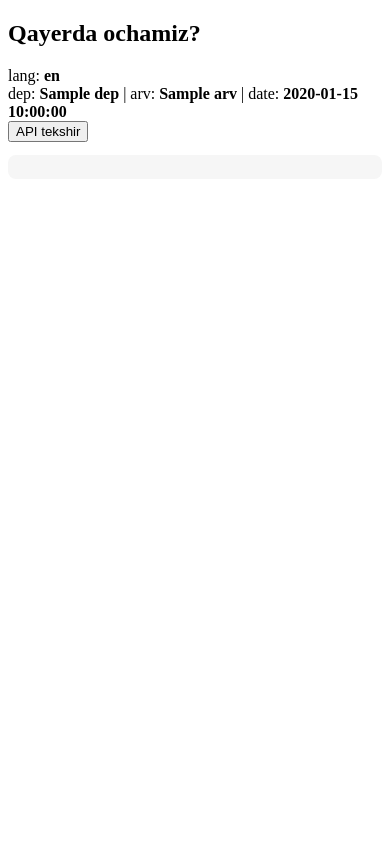
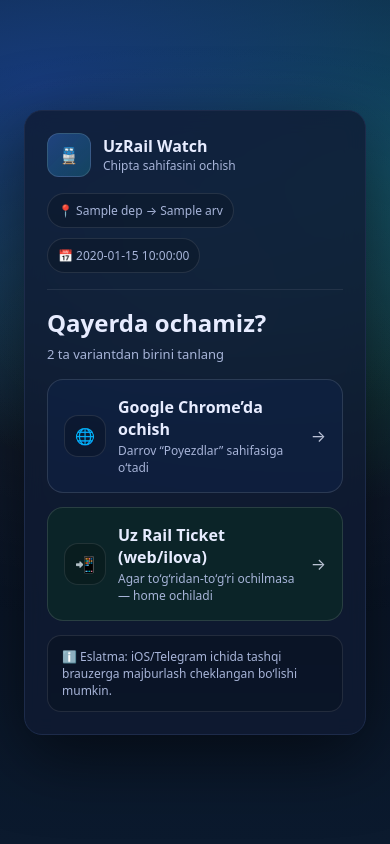
Before and after one commit to mamanazarovbehruz/uzrail-landing, a Flask app: template templates/go.html in a window 390 px wide. Run offline with Flask 3, Linux system fonts and the light colour scheme; the template is opened without the code that fills it: most values are stand-ins (such as "Sample title", 1, 10 or a date in 2020).

Commit message:
nsfjvbsdzdv

```diff
--- a/app.py
+++ b/app.py
@@ -1,121 +1,44 @@
-import urllib.parse
-import re
-import requests
-from flask import Flask, request, jsonify
+from flask import Flask, render_template, request
 
 app = Flask(__name__)
 
 ETICKET_BASE = "https://eticket.railway.uz"
-ETICKET_API  = f"{ETICKET_BASE}/api/v3/handbook/trains/list"
 
-def _cookie_xsrf(sess: requests.Session) -> str | None:
-    token = sess.cookies.get("XSRF-TOKEN")
-    return urllib.parse.unquote(token) if token else None
+@app.get("/")
+def home():
+    return "OK"
 
-def _html_csrf_token(html: str) -> str | None:
-    # <meta name="csrf-token" content="...">
-    m = re.search(r'name="csrf-token"\s+content="([^"]+)"', html or "", re.I)
-    return m.group(1).strip() if m else None
-
-def _prime_csrf(sess: requests.Session, lang: str) -> tuple[str | None, dict]:
-    """
-    CSRF olishga urinadi:
-    1) /sanctum/csrf-cookie
-    2) /{lang}/home HTML meta
-    """
-    debug = {"csrf_from": None, "home_status": None, "csrf_status": None}
-
-    # 1) Sanctum usuli
-    try:
-        csrf_url = f"{ETICKET_BASE}/sanctum/csrf-cookie"
-        r_csrf = sess.get(csrf_url, timeout=20, headers={
-            "User-Agent": "Mozilla/5.0",
-            "Accept": "text/html,application/xhtml+xml,application/xml;q=0.9,*/*;q=0.8",
-            "Referer": f"{ETICKET_BASE}/{lang}/home",
-        })
-        debug["csrf_status"] = r_csrf.status_code
-        xsrf = _cookie_xsrf(sess)
-        if xsrf:
-            debug["csrf_from"] = "cookie:/sanctum/csrf-cookie"
-            return xsrf, debug
-    except Exception:
-        pass
-
-    # 2) Home HTML’dan meta token olish
-    home_url = f"{ETICKET_BASE}/{lang}/home"
-    r0 = sess.get(home_url, timeout=20, headers={
-        "User-Agent": "Mozilla/5.0",
-        "Accept": "text/html,application/xhtml+xml,application/xml;q=0.9,*/*;q=0.8",
-        "Accept-Language": "uz,en;q=0.9,ru;q=0.8",
-    })
-    debug["home_status"] = r0.status_code
-
-    xsrf = _cookie_xsrf(sess)
-    if xsrf:
-        debug["csrf_from"] = "cookie:/home"
-        return xsrf, debug
-
-    meta = _html_csrf_token(r0.text or "")
-    if meta:
-        # ba’zi backendlar meta tokenni X-CSRF-TOKEN sifatida qabul qiladi
-        debug["csrf_from"] = "meta:/home"
-        return meta, debug
-
-    return None, debug
-
-
-@app.post("/api/trains")
-def api_trains():
-    data = request.get_json(force=True) or {}
-    dep  = str(data.get("dep", "")).strip()
-    arv  = str(data.get("arv", "")).strip()
-    date = str(data.get("date", "")).strip()
-    lang = (str(data.get("lang", "uz")).strip().lower() or "uz")
+@app.get("/go")
+def go_page():
+    lang = (request.args.get("lang", "uz") or "uz").lower()
     if lang not in ("uz", "ru", "en"):
         lang = "uz"
 
-    payload = {
-        "directions": {
-            "forward": {
-                "date": date,
-                "depStationCode": dep,
-                "arvStationCode": arv
-            }
-        }
-    }
+    dep = (request.args.get("dep", "") or "").strip()
+    arv = (request.args.get("arv", "") or "").strip()
+    date = (request.args.get("date", "") or "").strip()
 
-    try:
-        sess = requests.Session()
+    # ✅ 1) Eticket trains-page (siz xohlagan sahifa)
+    # Eslatma: query param’larni sayt ishlatsa — to‘g‘ridan-to‘g‘ri to‘ldirib ochadi,
+    # ishlatmasa ham baribir trains-page ochiladi.
+    eticket_trains = (
+        f"{ETICKET_BASE}/{lang}/pages/trains-page"
+        f"?date={date}&depStationCode={dep}&arvStationCode={arv}"
+    )
 
-        token, dbg = _prime_csrf(sess, lang)
+    # ✅ 2) Oddiy home (fallback)
+    eticket_home = f"{ETICKET_BASE}/{lang}/home"
 
-        headers = {
-            "User-Agent": "Mozilla/5.0",
-            "Accept": "application/json, text/plain, */*",
-            "Content-Type": "application/json;charset=UTF-8",
-            "X-Requested-With": "XMLHttpRequest",
-            "Origin": ETICKET_BASE,
-            "Referer": f"{ETICKET_BASE}/{lang}/home",
-        }
+    return render_template(
+        "go.html",
+        lang=lang,
+        dep=dep,
+        arv=arv,
+        date=date,
+        eticket_trains=eticket_trains,
+        eticket_home=eticket_home,
+    )
 
-        # 2 xil token headerni ham berib ko‘ramiz (qaysi biri kerak bo‘lsa ishlaydi)
-        if token:
-            headers["X-XSRF-TOKEN"] = token
-            headers["X-CSRF-TOKEN"] = token
-
-        r = sess.post(ETICKET_API, json=payload, headers=headers, timeout=25)
-
-        if r.status_code >= 400:
-            return jsonify({
-                "ok": False,
-                "status": r.status_code,
-                "csrf_debug": dbg,
-                "has_token": bool(token),
-                "set_cookies": {k: v for k, v in sess.cookies.get_dict().items()},
-                "body": (r.text or "")[:500]
-            }), 502
-
-        return jsonify(r.json())
-
-    except Exception as e:
-        return jsonify({"ok": False, "error": str(e)}), 502
+if __name__ == "__main__":
+    # Lokal test
+    app.run(host="0.0.0.0", port=8080)
--- a/static/css/style.css
+++ b/static/css/style.css
@@ -1,151 +1,130 @@
 :root{
-    --bg1:#070B16;
-    --bg2:#0B1220;
-    --card:#0F1B33cc;
-    --text:#EAF0FF;
-    --muted:#A9B6D3;
-    --stroke:#ffffff18;
-    --shadow: 0 20px 60px rgba(0,0,0,.55);
-    --r:18px;
+  --bg1:#070b18;
+  --bg2:#0b1a2e;
+  --card:#0f1b33cc;
+  --stroke:#1d2b4a;
+  --text:#e7ecff;
+  --muted:#a7b4d8;
+  --btn:#0f2447;
+  --btn2:#0f2a1b;
+  --shadow: 0 20px 70px rgba(0,0,0,.55);
 }
 
-  *{ box-sizing:border-box; }
-  html,body{ height:100%; }
-
+*{box-sizing:border-box}
 body{
   margin:0;
-    font-family: ui-sans-serif, system-ui, -apple-system, "Segoe UI", Roboto, Arial;
+  font-family: system-ui, -apple-system, Segoe UI, Roboto, Arial, sans-serif;
   color:var(--text);
-    background:
-      radial-gradient(900px 500px at 15% 10%, #2b5cff33 0%, transparent 55%),
-      radial-gradient(700px 420px at 85% 15%, #00d4ff22 0%, transparent 60%),
-      radial-gradient(900px 520px at 50% 100%, #7c3aed22 0%, transparent 60%),
+  background: radial-gradient(1200px 600px at 10% 10%, #173a7a 0%, transparent 60%),
+              radial-gradient(1200px 600px at 90% 20%, #0a5b4b 0%, transparent 55%),
               linear-gradient(180deg, var(--bg1), var(--bg2));
+  min-height:100vh;
+}
+
+.bg{
+  position:fixed; inset:0;
+  background: radial-gradient(900px 500px at 50% 40%, rgba(255,255,255,.06), transparent 60%);
+  pointer-events:none;
+}
+
+.wrap{
+  min-height:100vh;
   display:flex;
   align-items:center;
   justify-content:center;
-    padding:22px;
+  padding:24px;
 }
 
-  .wrap{ width:min(760px, 96vw); }
-
 .card{
+  width:min(920px, 100%);
   background:var(--card);
   border:1px solid var(--stroke);
-    backdrop-filter: blur(14px);
-    border-radius:var(--r);
-    box-shadow:var(--shadow);
-    overflow:hidden;
+  border-radius:18px;
+  box-shadow: var(--shadow);
+  padding:22px;
+  backdrop-filter: blur(10px);
 }
 
 .top{
-    padding:18px;
-    border-bottom:1px solid var(--stroke);
   display:flex;
-    gap:14px;
+  gap:16px;
   align-items:center;
   justify-content:space-between;
-    flex-wrap:wrap;
+  padding-bottom:16px;
+  border-bottom:1px solid rgba(255,255,255,.08);
+  margin-bottom:16px;
 }
 
-  .brand{ display:flex; gap:12px; align-items:center; }
+.brand{display:flex; gap:12px; align-items:center;}
 .logo{
-    width:40px; height:40px;
+  width:44px; height:44px;
   border-radius:12px;
-    display:flex; align-items:center; justify-content:center;
-    background:linear-gradient(135deg, #2b5cff, #00d4ff);
-    box-shadow:0 10px 30px rgba(43,92,255,.35);
+  display:grid; place-items:center;
+  background: linear-gradient(135deg, rgba(59,130,246,.35), rgba(34,211,238,.20));
+  border:1px solid rgba(255,255,255,.12);
+}
+.title{font-weight:700}
+.sub{font-size:12px;color:var(--muted)}
+
+.chips{display:flex; gap:10px; flex-wrap:wrap; justify-content:flex-end;}
+.chip{
+  font-size:12px;
+  color:var(--muted);
+  padding:8px 10px;
+  border-radius:999px;
+  border:1px solid rgba(255,255,255,.10);
+  background: rgba(0,0,0,.18);
 }
 
-  .title h1{ margin:0; font-size:16px; font-weight:800; }
-  .title p{ margin:2px 0 0; font-size:12px; color:var(--muted); }
-
-  .meta{ display:flex; gap:10px; flex-wrap:wrap; }
-  .pill{
-    padding:8px 10px;
-    border-radius:999px;
-    background:#0b1220aa;
-    border:1px solid var(--stroke);
-    font-size:12px;
-  }
-
-  .content{ padding:18px; }
-  .headline{
-    display:flex;
-    align-items:baseline;
-    justify-content:space-between;
-    flex-wrap:wrap;
-    gap:10px;
-    margin-bottom:12px;
-  }
-  .headline h2{ margin:0; font-size:20px; font-weight:800; }
-  .hint{ font-size:12px; color:var(--muted); }
+h1{margin:10px 0 0; font-size:24px;}
+.hint{margin:6px 0 16px; color:var(--muted); font-size:13px;}
 
 .grid{
   display:grid;
-    grid-template-columns: 1fr;
-    gap:12px;
-    margin-top:12px;
+  grid-template-columns: 1fr 1fr;
+  gap:14px;
 }
 
 .btn{
   display:flex;
   align-items:center;
   gap:12px;
-    padding:14px;
-    border-radius:16px;
-    border:1px solid var(--stroke);
   text-decoration:none;
   color:var(--text);
-    background:linear-gradient(180deg, #0b1220cc, #0b1220aa);
-    transition: transform .12s ease, border-color .12s ease;
+  padding:16px;
+  border-radius:16px;
+  border:1px solid rgba(255,255,255,.12);
+  transition: transform .08s ease, border-color .15s ease, background .15s ease;
 }
-  .btn:hover{ transform: translateY(-1px); border-color:#ffffff35; }
-  .btn:active{ transform: translateY(0px) scale(.995); }
+.btn:hover{transform: translateY(-1px); border-color: rgba(255,255,255,.20);}
+.btn.primary{background: rgba(15,36,71,.55);}
+.btn.secondary{background: rgba(11,51,33,.45);}
 
-  .icon{
-    width:44px; height:44px;
+.ic{
+  width:42px;height:42px;
   border-radius:14px;
-    display:flex; align-items:center; justify-content:center;
-    border:1px solid var(--stroke);
-    background:#0b1220cc;
-    flex:0 0 auto;
-    font-size:18px;
+  display:grid;place-items:center;
+  background: rgba(0,0,0,.20);
+  border:1px solid rgba(255,255,255,.10);
+  flex: 0 0 auto;
 }
+.txt{display:flex; flex-direction:column; gap:2px; min-width:0;}
+.t{font-weight:700;}
+.d{font-size:12px;color:var(--muted);}
+.arr{margin-left:auto; opacity:.8;}
 
-  .text{ display:flex; flex-direction:column; min-width:0; gap:2px; }
-  .text strong{ font-size:14px; font-weight:800; }
-  .text small{ font-size:12px; color:var(--muted); white-space:nowrap; overflow:hidden; text-overflow:ellipsis; }
-
-  .arrow{ margin-left:auto; opacity:.9; }
-
-  .primary .icon{ border-color:#2b5cff55; background:#2b5cff22; }
-  .secondary .icon{ border-color:#22c55e55; background:#22c55e22; }
-
-  .footer{
-    padding:14px 18px 18px;
-    border-top:1px solid var(--stroke);
-    display:flex;
-    justify-content:space-between;
-    gap:12px;
-    flex-wrap:wrap;
+.note{
+  margin-top:14px;
+  padding:12px 14px;
+  border-radius:14px;
+  background: rgba(0,0,0,.18);
+  border:1px solid rgba(255,255,255,.10);
   color:var(--muted);
   font-size:12px;
 }
 
-  .link{ color:#9cc3ff; text-decoration:none; }
-  .link:hover{ text-decoration:underline; }
-
-  .loading{ opacity:.75; pointer-events:none; }
-  .spinner{
-    width:18px; height:18px;
-    border-radius:999px;
-    border:2px solid #ffffff44;
-    border-top-color:#fff;
-    animation: spin .7s linear infinite;
+@media (max-width: 780px){
+  .grid{grid-template-columns:1fr;}
+  .top{flex-direction:column; align-items:flex-start;}
+  .chips{justify-content:flex-start;}
 }
-  @keyframes spin { to{ transform: rotate(360deg);} }
-
-  @media (min-width: 640px){
-    .grid{ grid-template-columns: 1fr 1fr; }
-  }
--- a/templates/go.html
+++ b/templates/go.html
@@ -2,31 +2,57 @@
 <html lang="uz">
 <head>
   <meta charset="utf-8" />
-  <meta name="viewport" content="width=device-width,initial-scale=1" />
+  <meta name="viewport" content="width=device-width, initial-scale=1" />
   <title>UzRail Landing</title>
+  <link rel="stylesheet" href="{{ url_for('static', filename='style.css') }}">
 </head>
 <body>
-  <h2>Qayerda ochamiz?</h2>
-  <div>lang: <b>{{ lang }}</b></div>
-  <div>dep: <b>{{ dep }}</b> | arv: <b>{{ arv }}</b> | date: <b>{{ date }}</b></div>
+  <div class="bg"></div>
 
-  <button id="btn">API tekshir</button>
+  <main class="wrap">
+    <section class="card">
+      <div class="top">
+        <div class="brand">
+          <div class="logo">🚆</div>
+          <div>
+            <div class="title">UzRail Watch</div>
+            <div class="sub">Chipta sahifasini ochish</div>
+          </div>
+        </div>
 
-  <pre id="out" style="white-space:pre-wrap;background:#f6f6f6;padding:12px;border-radius:8px;"></pre>
+        <div class="chips">
+          <span class="chip">📍 {{ dep }} → {{ arv }}</span>
+          <span class="chip">📅 {{ date }}</span>
+        </div>
+      </div>
 
-  <script>
-    const payload = { lang: "{{lang}}", dep: "{{dep}}", arv: "{{arv}}", date: "{{date}}" };
+      <h1>Qayerda ochamiz?</h1>
+      <p class="hint">2 ta variantdan birini tanlang</p>
 
-    document.getElementById("btn").onclick = async () => {
-      document.getElementById("out").textContent = "Yuklanmoqda...";
-      const res = await fetch("/api/trains", {
-        method: "POST",
-        headers: {"Content-Type":"application/json"},
-        body: JSON.stringify(payload)
-      });
-      const txt = await res.text();
-      document.getElementById("out").textContent = txt;
-    };
-  </script>
+      <div class="grid">
+        <a class="btn primary" href="{{ eticket_trains }}" target="_blank" rel="noopener">
+          <span class="ic">🌐</span>
+          <span class="txt">
+            <span class="t">Google Chrome’da ochish</span>
+            <span class="d">Darrov “Poyezdlar” sahifasiga o‘tadi</span>
+          </span>
+          <span class="arr">→</span>
+        </a>
+
+        <a class="btn secondary" href="{{ eticket_home }}" target="_blank" rel="noopener">
+          <span class="ic">📲</span>
+          <span class="txt">
+            <span class="t">Uz Rail Ticket (web/ilova)</span>
+            <span class="d">Agar to‘g‘ridan-to‘g‘ri ochilmasa — home ochiladi</span>
+          </span>
+          <span class="arr">→</span>
+        </a>
+      </div>
+
+      <div class="note">
+        ℹ️ Eslatma: iOS/Telegram ichida tashqi brauzerga majburlash cheklangan bo‘lishi mumkin.
+      </div>
+    </section>
+  </main>
 </body>
 </html>
```
Lines whose indentation alone changed are shown as unchanged.
